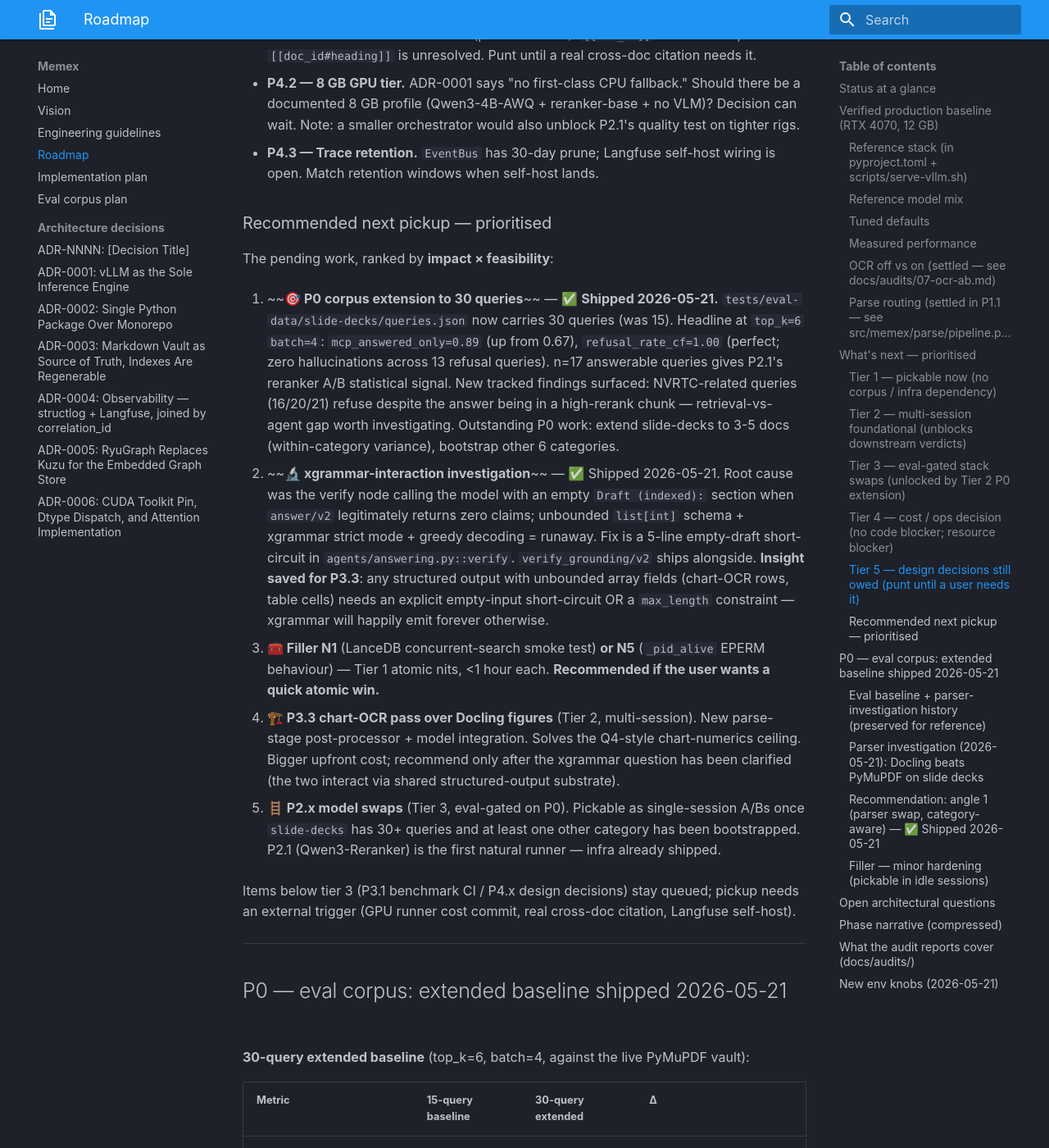
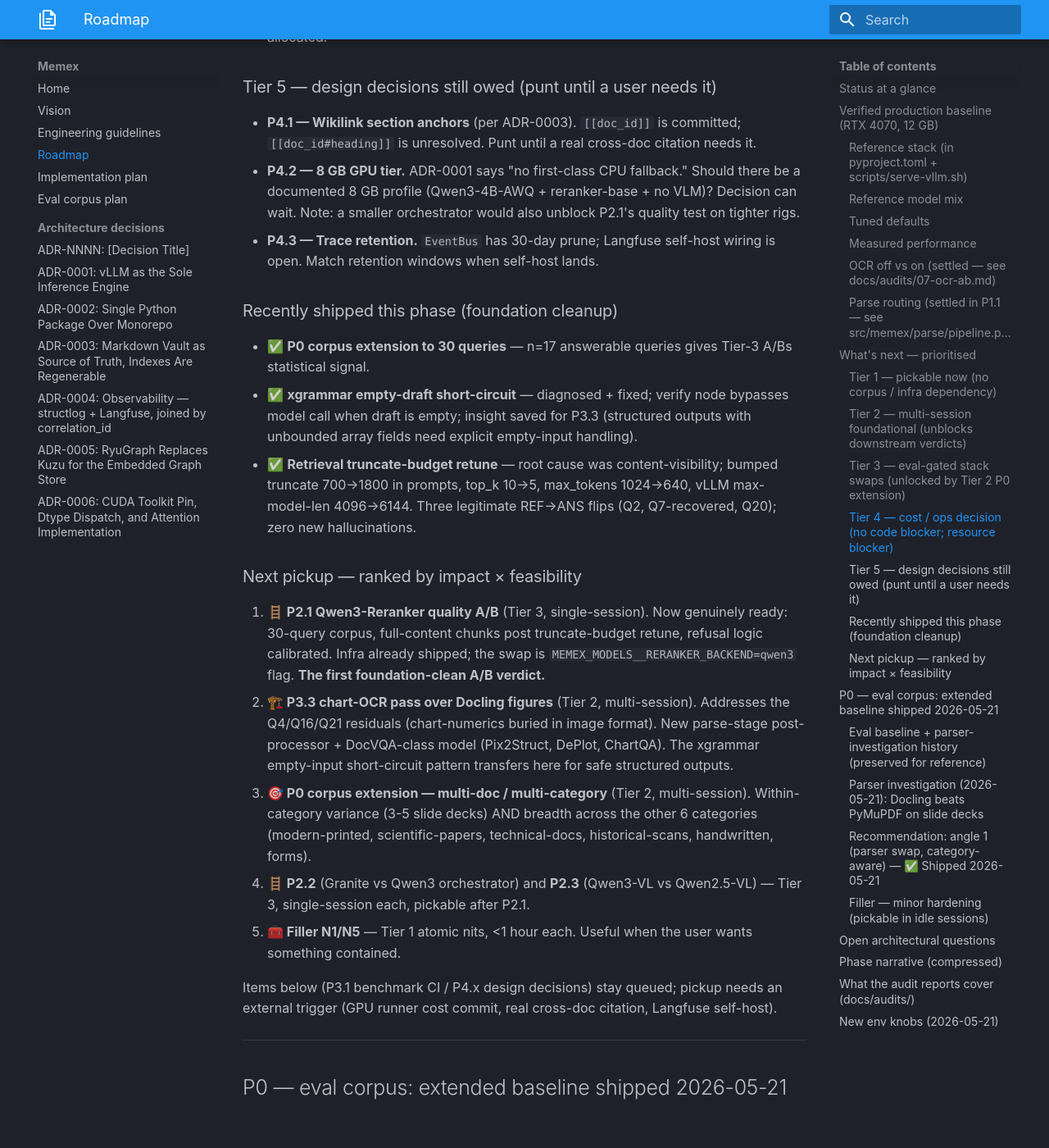
Before and after one commit to Zenetusken/memex, an MkDocs documentation site: the page built from docs/ROADMAP.md, in a window 1280 px wide and 1400 px high, scrolled down 7848 px. Shown: the whole window at 82% size. Built offline with MkDocs 1.6.1 and Material for MkDocs 9.7.7, drawn with Linux system fonts in a browser that asks for light colours; some of the changed text lies outside the part shown.

Commit message:
docs/ROADMAP: refresh post-foundation-cleanup; P2.1 named as next pickup
Three foundation pieces shipped in rapid succession today:

1. P0 corpus extension to 30 queries (n=17 answerable)
2. xgrammar empty-draft short-circuit in verify node
3. Retrieval truncate-budget retune (the big one — agent was
   seeing 32% of each chunk; bumped to 78% via coordinated
   truncate/top_k/max_tokens/max-model-len retune)

These were inter-dependent — earlier we wrongly diagnosed the
NVRTC-query refusals as a "retrieval-vs-agent gap" but the
real fix turned out to be content-visibility (chunks were
visible to retrieval but clipped before reaching the model).
That diagnostic dive recovered the P2.4 Q7 regression as a
side effect.

ROADMAP changes:
- "Last updated" line now names all three foundation pieces.
- Status table: P2.4 row updated (Q7 regression recovered);
  new "Retrieval truncate-budget retune" row.
- Commit count synced 63 → 66 in both places.
- "Recommended next pickup" section rewritten:
    - Old structure had stale numbered items mixed across two
      drafts (1, 2, 2, 3, 4, 5).
    - New structure: a "Recently shipped" recap + a clean
      5-item ranked list.
- P2.1 (Qwen3-Reranker quality A/B) named as the next pickup.
  It's now foundation-clean — full-content chunks, calibrated
  refusal, n=17 statistical signal.

Memory files synced (build_status not touched this commit since
it already reflects the post-retune state; next_priorities and
MEMORY.md updated to match the new ranking).

No code changes.

Co-Authored-By: Claude Opus 4.7 <noreply@anthropic.com>

```diff
--- a/docs/ROADMAP.md
+++ b/docs/ROADMAP.md
@@ -1,6 +1,6 @@
 # Memex Roadmap
 
-**Last updated:** 2026-05-21 (phase wrap — P1 backlog + P3.2 daemon stack + P2.1 infra + P0 rigorous baseline + slide-deck Docling routing + **P2.4 near-miss hallucination calibration** all shipped; verify_grounding/v2 retry attempted and abandoned; chart-OCR (P3.3) and P0 corpus extension remain the highest-impact open work)
+**Last updated:** 2026-05-21 (phase wrap — P1 backlog + P3.2 daemon stack + P2.1 infra + P0 rigorous baseline + slide-deck Docling routing + **P2.4 refusal calibration** + **xgrammar empty-draft short-circuit** + **P0 corpus extension to 30 queries** + **retrieval-truncate-budget retune** (root cause: agent was seeing only ~32% of every chunk; bumped truncate 700→1800, top_k 10→5, max_tokens 1024→640, max-model-len 4096→6144 — three legitimate REF→ANS flips including the P2.4 Q7 regression recovered as a bonus) all shipped; chart-OCR (P3.3) is now the highest-impact open foundational item, P2.1 reranker A/B is the most-tractable next single-session pickup)
 
 The blueprint in [`IMPLEMENTATION-PLAN.md`](IMPLEMENTATION-PLAN.md) is the architectural design — module signatures, cross-cutting concerns, build order. This document is the **operational view**: what is shipped today, what is measured, and what comes next.
 
@@ -30,9 +30,10 @@ The blueprint in [`IMPLEMENTATION-PLAN.md`](IMPLEMENTATION-PLAN.md) is the archi
 | **FU3.2.3** | **`memex-vault-backup.timer`** — nightly encrypted restic snapshots | ✅ **Shipped + live-verified** (2026-05-21) |
 | **P0** | **Eval corpus** — JSON query sets + `memex eval` rigorous baseline | ⚠️ **Extended baseline shipped** (2026-05-21): 1 category (slide-decks), 1 doc, **30 queries** (17 answerable + 5 empty-retrieval + 8 near-miss refusals). `mcp_answered_only = 0.89`, `refusal_rate_cf = 1.00`, 9 legitimate answers, zero hallucinations. n=17 is now statistically meaningful for P2.x A/B's. Multi-document + multi-category extension is the next P0 sub-goal. |
 | **Parse — slide-deck → Docling** | Tier 0.5 classifier override routing slide-shaped PDFs to Docling | ✅ **Shipped + live-verified** (2026-05-21) — `_is_slide_deck` heuristic (aspect ≥ 1.3 AND chars-per-page in [50, 800)); 147 tests green; CUDA deck now routes correctly. |
-| **P2.4 — Agent refusal calibration** | `prompts/answer/v2.md` with literal-presence rule | ✅ **Shipped + live-verified** (2026-05-21) — Q11 (FP128) + Q12 (FP4) hallucinations both eliminated; `refusal_rate_cf` 0.75 → 1.0; `mcp_ans` 0.33 → 0.67. One regression: Q7 (5-bit/10-bit half) ANS→REF; tradeoff is favourable. |
+| **P2.4 — Agent refusal calibration** | `prompts/answer/v2.md` with literal-presence rule | ✅ **Shipped + live-verified** (2026-05-21) — Q11 (FP128) + Q12 (FP4) hallucinations both eliminated; `refusal_rate_cf` 0.75 → 1.0; `mcp_ans` 0.33 → 0.67. **Q7 regression recovered** as a side effect of the retrieval-truncate-budget retune that shipped later the same day. |
+| **Retrieval truncate-budget retune** | `truncate(700)→1800` in prompts; `MEMEX_RERANK_TOP_K 10→5`; `max_tokens 1024→640`; `max-model-len 4096→6144` | ✅ **Shipped + live-verified** (2026-05-21) — three legitimate REF→ANS flips (Q2, Q7-recovered, Q20). Diagnosed by direct instrumentation: agent was operating on ~32% of every chunk's content because the answer prompt clipped chunks at 700 chars while median chunk is 2172 chars. |
 
-**File count:** 83 Python files in `src/memex/` + `tests/` + `scripts/`, all parse-clean. 7 ADRs. 8 audit reports under `docs/audits/`. 63 commits on `main` (public at `github.com/Zenetusken/memex`); the canonical count is `git rev-list --count main`.
+**File count:** 83 Python files in `src/memex/` + `tests/` + `scripts/`, all parse-clean. 7 ADRs. 8 audit reports under `docs/audits/`. 66 commits on `main` (public at `github.com/Zenetusken/memex`); the canonical count is `git rev-list --count main`.
 
 **Test suite:** 147/147 green on the reference rig. Linux + pyseccomp; 5 tests skip on Windows.
 
@@ -147,21 +148,21 @@ These are ready to run once the corpus has the depth to discriminate between can
 - **P4.2 — 8 GB GPU tier.** ADR-0001 says "no first-class CPU fallback." Should there be a documented 8 GB profile (Qwen3-4B-AWQ + reranker-base + no VLM)? Decision can wait. Note: a smaller orchestrator would also unblock P2.1's quality test on tighter rigs.
 - **P4.3 — Trace retention.** `EventBus` has 30-day prune; Langfuse self-host wiring is open. Match retention windows when self-host lands.
 
-### Recommended next pickup — prioritised
+### Recently shipped this phase (foundation cleanup)
 
-The pending work, ranked by **impact × feasibility**:
+- ✅ **P0 corpus extension to 30 queries** — n=17 answerable queries gives Tier-3 A/Bs statistical signal.
+- ✅ **xgrammar empty-draft short-circuit** — diagnosed + fixed; verify node bypasses model call when draft is empty; insight saved for P3.3 (structured outputs with unbounded array fields need explicit empty-input handling).
+- ✅ **Retrieval truncate-budget retune** — root cause was content-visibility; bumped truncate 700→1800 in prompts, top_k 10→5, max_tokens 1024→640, vLLM max-model-len 4096→6144. Three legitimate REF→ANS flips (Q2, Q7-recovered, Q20); zero new hallucinations.
 
-1. ~~**🎯 P0 corpus extension to 30 queries**~~ — ✅ **Shipped 2026-05-21.** `tests/eval-data/slide-decks/queries.json` now carries 30 queries (was 15). Headline at `top_k=6 batch=4`: `mcp_answered_only=0.89` (up from 0.67), `refusal_rate_cf=1.00` (perfect; zero hallucinations across 13 refusal queries). n=17 answerable queries gives P2.1's reranker A/B statistical signal. New tracked findings surfaced: NVRTC-related queries (16/20/21) refuse despite the answer being in a high-rerank chunk — retrieval-vs-agent gap worth investigating. Outstanding P0 work: extend slide-decks to 3-5 docs (within-category variance), bootstrap other 6 categories.
+### Next pickup — ranked by impact × feasibility
 
-2. ~~**🔬 xgrammar-interaction investigation**~~ — ✅ Shipped 2026-05-21. Root cause was the verify node calling the model with an empty `Draft (indexed):` section when `answer/v2` legitimately returns zero claims; unbounded `list[int]` schema + xgrammar strict mode + greedy decoding = runaway. Fix is a 5-line empty-draft short-circuit in `agents/answering.py::verify`. `verify_grounding/v2` ships alongside. **Insight saved for P3.3**: any structured output with unbounded array fields (chart-OCR rows, table cells) needs an explicit empty-input short-circuit OR a `max_length` constraint — xgrammar will happily emit forever otherwise.
+1. **🪜 P2.1 Qwen3-Reranker quality A/B** (Tier 3, single-session). Now genuinely ready: 30-query corpus, full-content chunks post truncate-budget retune, refusal logic calibrated. Infra already shipped; the swap is `MEMEX_MODELS__RERANKER_BACKEND=qwen3` flag. **The first foundation-clean A/B verdict.**
+2. **🏗️ P3.3 chart-OCR pass over Docling figures** (Tier 2, multi-session). Addresses the Q4/Q16/Q21 residuals (chart-numerics buried in image format). New parse-stage post-processor + DocVQA-class model (Pix2Struct, DePlot, ChartQA). The xgrammar empty-input short-circuit pattern transfers here for safe structured outputs.
+3. **🎯 P0 corpus extension — multi-doc / multi-category** (Tier 2, multi-session). Within-category variance (3-5 slide decks) AND breadth across the other 6 categories (modern-printed, scientific-papers, technical-docs, historical-scans, handwritten, forms).
+4. **🪜 P2.2** (Granite vs Qwen3 orchestrator) and **P2.3** (Qwen3-VL vs Qwen2.5-VL) — Tier 3, single-session each, pickable after P2.1.
+5. **🧰 Filler N1/N5** — Tier 1 atomic nits, <1 hour each. Useful when the user wants something contained.
 
-3. **🧰 Filler N1** (LanceDB concurrent-search smoke test) **or N5** (`_pid_alive` EPERM behaviour) — Tier 1 atomic nits, <1 hour each. **Recommended if the user wants a quick atomic win.**
-
-4. **🏗️ P3.3 chart-OCR pass over Docling figures** (Tier 2, multi-session). New parse-stage post-processor + model integration. Solves the Q4-style chart-numerics ceiling. Bigger upfront cost; recommend only after the xgrammar question has been clarified (the two interact via shared structured-output substrate).
-
-5. **🪜 P2.x model swaps** (Tier 3, eval-gated on P0). Pickable as single-session A/Bs once `slide-decks` has 30+ queries and at least one other category has been bootstrapped. P2.1 (Qwen3-Reranker) is the first natural runner — infra already shipped.
-
-Items below tier 3 (P3.1 benchmark CI / P4.x design decisions) stay queued; pickup needs an external trigger (GPU runner cost commit, real cross-doc citation, Langfuse self-host).
+Items below (P3.1 benchmark CI / P4.x design decisions) stay queued; pickup needs an external trigger (GPU runner cost commit, real cross-doc citation, Langfuse self-host).
 
 ---
 
```
Also changed, not shown: other parts of docs/ROADMAP.md (+1 -1 lines).
